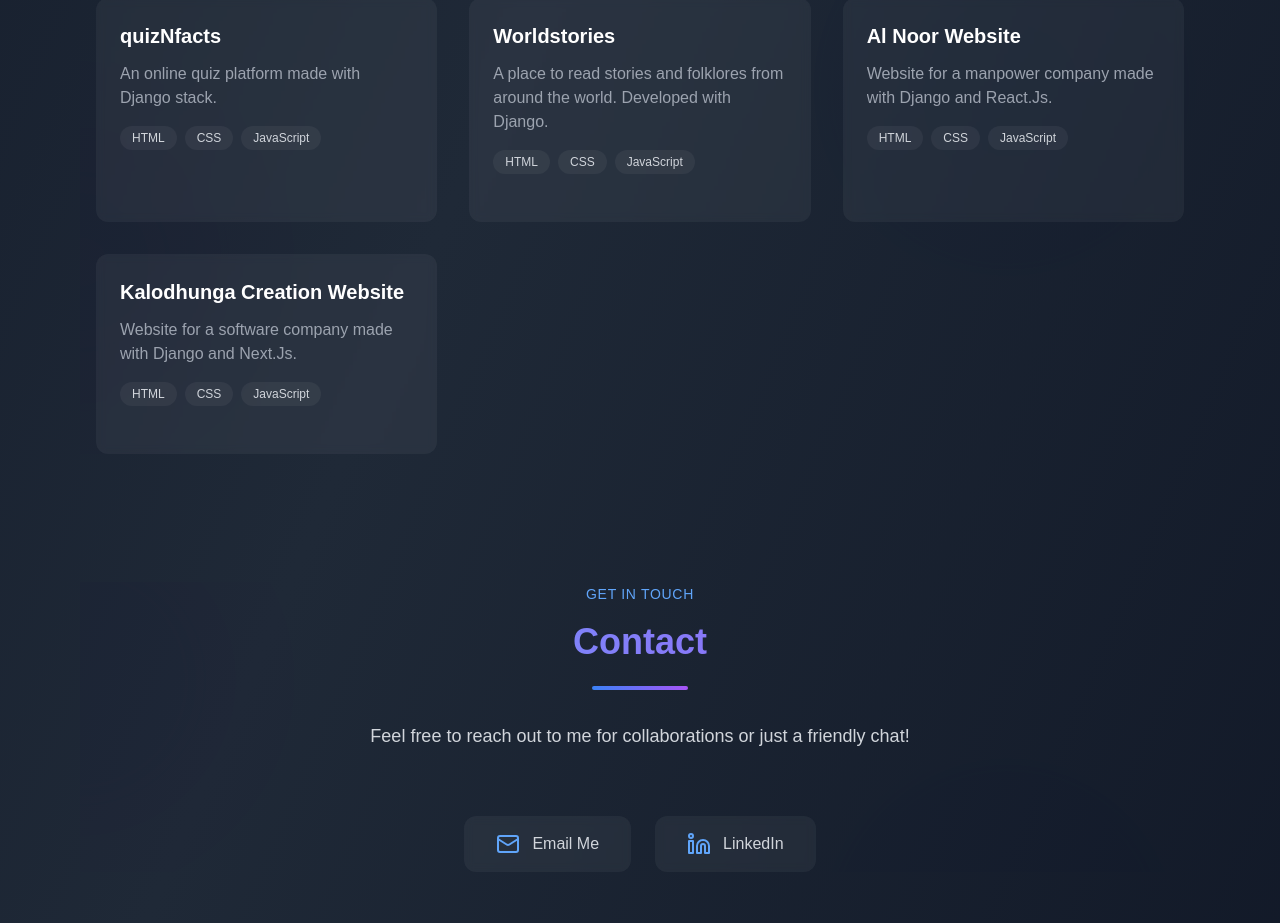
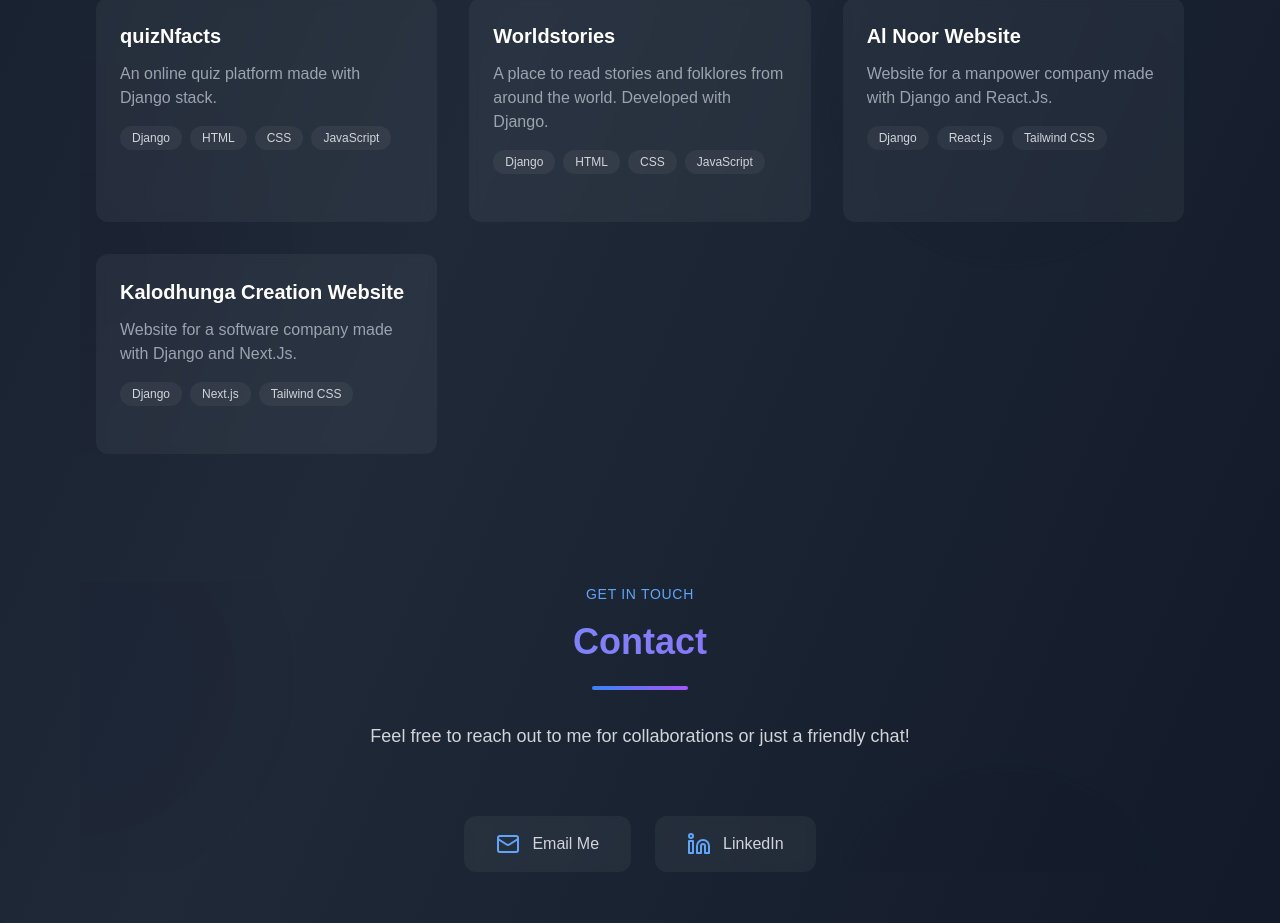
Before and after one commit to bibek-beebayk/portfolio, a Next.js app: page / in a window 1280 px wide. Shown: the part 1740-2663 px from the top of the page. Built offline with nearby package versions, Linux system fonts and the light colour scheme.

Commit message:
feat: update project tags

```diff
--- a/app/components/Projects.tsx
+++ b/app/components/Projects.tsx
@@ -33,25 +33,29 @@ function Projects() {
             description: "An online quiz platform made with Django stack.",
             image: "/api/placeholder/400/250",
             link: "https://quiznfacts.com/",
-            // github: "https://quiznfacts.com/"
+            // github: "https://quiznfacts.com/",
+            tags: ["Django", "HTML", "CSS", "JavaScript"]
         },
         {
             title: "Worldstories",
             description: "A place to read stories and folklores from around the world. Developed with Django.",
             image: "/api/placeholder/400/250",
-            link: "https://worldstories.net"
+            link: "https://worldstories.net",
+            tags: ["Django", "HTML", "CSS", "JavaScript"]
         },
         {
             title: "Al Noor Website",
             description: "Website for a manpower company made with Django and React.Js.",
             image: "/api/placeholder/400/250",
-            link: "https://alnooroverseas.com"
+            link: "https://alnooroverseas.com",
+            tags: ["Django", "React.js", "Tailwind CSS"]
         },
         {
             title: "Kalodhunga Creation Website",
             description: "Website for a software company made with Django and Next.Js.",
             image: "/api/placeholder/400/250",
-            link: "https://kalodhunga.com"
+            link: "https://kalodhunga.com",
+            tags: ["Django", "Next.js", "Tailwind CSS"]
         }
     ]
 
@@ -64,14 +68,14 @@ function Projects() {
     //     return icons[title] || <LockIcon className="w-8 h-8 text-white" />;
     // };
 
-    const getProjectTags = (title: string): string[] => {
-        const tags: ProjectTags = {
-            'E-Commerce Platform': ['React', 'Node.js', 'MongoDB', 'Stripe'],
-            'Task Management App': ['Next.js', 'TypeScript', 'Prisma', 'PostgreSQL'],
-            'Portfolio Website': ['React', 'Tailwind CSS', 'Framer Motion']
-        };
-        return tags[title] || ['HTML', 'CSS', 'JavaScript'];
-    };
+    // const getProjectTags = (title: string): string[] => {
+    //     const tags: ProjectTags = {
+    //         'E-Commerce Platform': ['React', 'Node.js', 'MongoDB', 'Stripe'],
+    //         'Task Management App': ['Next.js', 'TypeScript', 'Prisma', 'PostgreSQL'],
+    //         'Portfolio Website': ['React', 'Tailwind CSS', 'Framer Motion']
+    //     };
+    //     return tags[title] || ['HTML', 'CSS', 'JavaScript'];
+    // };
     return (
         <div id='projects'>{/* Projects Section */}
             <motion.section
@@ -142,7 +146,7 @@ function Projects() {
 
                                     {/* Tech Stack Tags */}
                                     <div className="flex flex-wrap gap-2 mb-6">
-                                        {getProjectTags(project.title).map((tag, i) => (
+                                        {project.tags.map((tag, i) => (
                                             <span
                                                 key={i}
                                                 className="text-xs px-3 py-1 bg-white/5 rounded-full text-gray-300"
```
